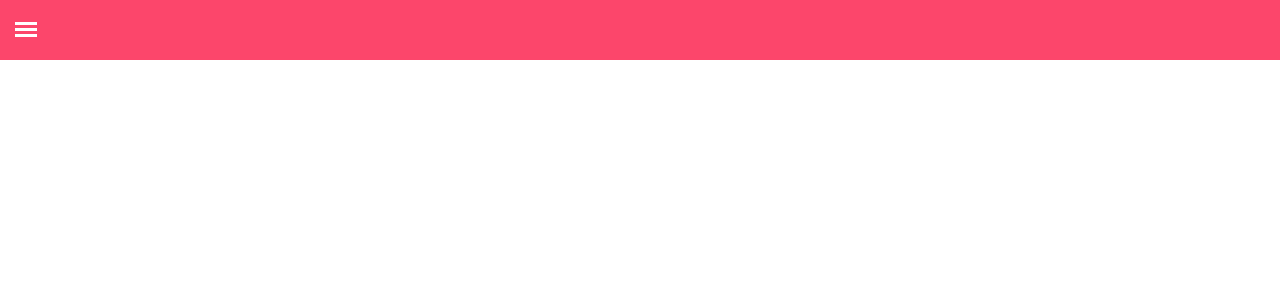
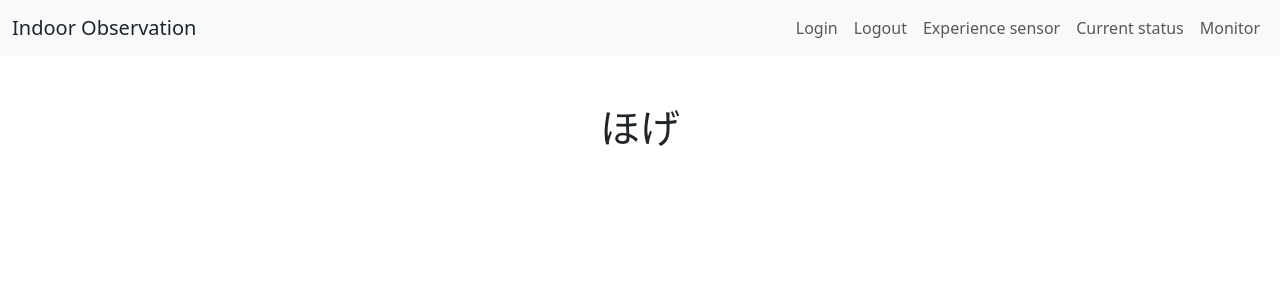
Before and after one commit to shuri12290/Indor_obsarvation, a Django app: template templates/base.html in a window 1280 px wide. Shown: the top 300 px of the page. Run offline with Django 3.2, Linux system fonts and the light colour scheme; the template is opened without the code that fills it, so the values that code supplies are empty.

Commit message:
Change side bar design 	deleted:    static/css/sideBar.css 	new file:   static/js/SerialCommunication.js

```diff
--- a/static/css/sideBar.css
+++ /dev/null
@@ -1,145 +0,0 @@
-@import url('https://fonts.googleapis.com/css?family=Varela+Round');
-html, body {
-    overflow-x: hidden;
-    height: 100%;
-}
-body {
-    background: #fff;
-    padding: 0;
-    margin: 0;
-    font-family: 'Varela Round', sans-serif;
-}
-.header {
-    display: block;
-    margin: 0 auto;
-    width: 100%;
-    max-width: 100%;
-    box-shadow: none;
-    background-color: #FC466B;
-    position: fixed;
-    height: 60px!important;
-    overflow: hidden;
-    z-index: 10;
-}
-.main {
-    margin: 0 auto;
-    display: block;
-    height: 100%;
-    margin-top: 60px;
-}
-.mainInner{
-    display: table;
-    height: 100%;
-    width: 100%;
-    text-align: center;
-}
-.mainInner div{
-    display:table-cell;
-    vertical-align: middle;
-    font-size: 3em;
-    font-weight: bold;
-    letter-spacing: 1.25px;
-}
-#sidebarMenu {
-    height: 100%;
-    position: fixed;
-    left: 0;
-    width: 250px;
-    margin-top: 60px;
-    transform: translateX(-250px);
-    transition: transform 250ms ease-in-out;
-    background: linear-gradient(180deg, #FC466B 0%, #3F5EFB 100%);
-}
-.sidebarMenuInner{
-    margin:0;
-    padding:0;
-    border-top: 1px solid rgba(255, 255, 255, 0.10);
-}
-.sidebarMenuInner li{
-    list-style: none;
-    color: #fff;
-    text-transform: uppercase;
-    font-weight: bold;
-    padding: 20px;
-    cursor: pointer;
-    border-bottom: 1px solid rgba(255, 255, 255, 0.10);
-}
-.sidebarMenuInner li span{
-    display: block;
-    font-size: 14px;
-    color: rgba(255, 255, 255, 0.50);
-}
-.sidebarMenuInner li a{
-    color: #fff;
-    text-transform: uppercase;
-    font-weight: bold;
-    cursor: pointer;
-    text-decoration: none;
-}
-input[type="checkbox"]:checked ~ #sidebarMenu {
-    transform: translateX(0);
-}
-
-input[type=checkbox] {
-    transition: all 0.3s;
-    box-sizing: border-box;
-    display: none;
-}
-.sidebarIconToggle {
-    transition: all 0.3s;
-    box-sizing: border-box;
-    cursor: pointer;
-    position: absolute;
-    z-index: 99;
-    height: 100%;
-    width: 100%;
-    top: 22px;
-    left: 15px;
-    height: 22px;
-    width: 22px;
-}
-.spinner {
-    transition: all 0.3s;
-    box-sizing: border-box;
-    position: absolute;
-    height: 3px;
-    width: 100%;
-    background-color: #fff;
-}
-.horizontal {
-    transition: all 0.3s;
-    box-sizing: border-box;
-    position: relative;
-    float: left;
-    margin-top: 3px;
-}
-.diagonal.part-1 {
-    position: relative;
-    transition: all 0.3s;
-    box-sizing: border-box;
-    float: left;
-}
-.diagonal.part-2 {
-    transition: all 0.3s;
-    box-sizing: border-box;
-    position: relative;
-    float: left;
-    margin-top: 3px;
-}
-input[type=checkbox]:checked ~ .sidebarIconToggle > .horizontal {
-    transition: all 0.3s;
-    box-sizing: border-box;
-    opacity: 0;
-}
-input[type=checkbox]:checked ~ .sidebarIconToggle > .diagonal.part-1 {
-    transition: all 0.3s;
-    box-sizing: border-box;
-    transform: rotate(135deg);
-    margin-top: 8px;
-}
-input[type=checkbox]:checked ~ .sidebarIconToggle > .diagonal.part-2 {
-    transition: all 0.3s;
-    box-sizing: border-box;
-    transform: rotate(-135deg);
-    margin-top: -9px;
-}
--- a/templates/base.html
+++ b/templates/base.html
@@ -4,32 +4,36 @@
 <head>
     <meta charset="UTF-8">
     <title>{% block title %}{% endblock %}</title>
-    <link rel="stylesheet" type="text/css" href="{% static 'css/sideBar.css' %}">
-</head>
+    <link href="https://cdn.jsdelivr.net/npm/bootstrap@5.3.0-alpha3/dist/css/bootstrap.min.css" rel="stylesheet" integrity="sha384-KK94CHFLLe+nY2dmCWGMq91rCGa5gtU4mk92HdvYe+M/SXH301p5ILy+dN9+nJOZ" crossorigin="anonymous">
+    <script src="https://cdn.jsdelivr.net/npm/bootstrap@5.3.0-alpha3/dist/js/bootstrap.bundle.min.js" integrity="sha384-ENjdO4Dr2bkBIFxQpeoTz1HIcje39Wm4jDKdf19U8gI4ddQ3GYNS7NTKfAdVQSZe" crossorigin="anonymous"></script>
+  </head>
 <body>
+  <div class="navbar navbar-expand-lg bg-light">
+    <div class="container-fluid">
+      <a class="navbar-brand text-dark" href="#">Indoor Observation</a>
+      <button class="navbar-toggler" type="button" data-bs-toggle="offcanvas" data-bs-target="#offcanvas" aria-controls="offcanvas">
+        <span class="navbar-toggler-icon"></span>
+      </button>
 
-<div class="header"></div>
-  <input type="checkbox" class="openSidebarMenu" id="openSidebarMenu">
-  <label for="openSidebarMenu" class="sidebarIconToggle">
-    <div class="spinner diagonal part-1"></div>
-    <div class="spinner horizontal"></div>
-    <div class="spinner diagonal part-2"></div>
-  </label>
-  <div id="sidebarMenu">
-    <ul class="sidebarMenuInner">
-      <li>Jelena Jovanovic <span>Web Developer</span></li>
-      <li><a href="https://vanila.io" target="_blank">Company</a></li>
-      <li><a href="https://instagram.com/plavookac" target="_blank">Instagram</a></li>
-      <li><a href="https://twitter.com/plavookac" target="_blank">Twitter</a></li>
-      <li><a href="https://www.youtube.com/channel/UCDfZM0IK6RBgud8HYGFXAJg" target="_blank">YouTube</a></li>
-      <li><a href="https://www.linkedin.com/in/plavookac/" target="_blank">Linkedin</a></li>
-    </ul>
-  </div>
-  <div id='center' class="main center">
-    <div class="mainInner">
-      {% block content %}
-      {% endblock %}
+      <div class="offcanvas offcanvas-start" tabindex="-1" id="offcanvas" aria-labelledby="offcanvasLabel">
+        <div class="offcanvas-header">
+          <h5 class="offcanvas-title">Menu</h5>
+          <button type="button" class="btn-close text-reset" data-bs-dismiss="offcanvas" aria-label="Close"></button>
+        </div>
+        <div class="offcanvas-body">
+          <ul class="navbar-nav ms-auto">
+            <li class="nav-item"><a href="#" class="nav-link">Login</a></li>
+            <li class="nav-item"><a href="#" class="nav-link">Logout</a></li>
+            <li class="nav-item"><a href="#" class="nav-link">Experience sensor</a></li>
+            <li class="nav-item"><a href="#" class="nav-link">Current status</a></li>
+            <li class="nav-item"><a href="#" class="nav-link">Monitor</a></li>
+          </ul>
+        </div>
+      </div>
     </div>
   </div>
+  {% block content%}
+  {% endblock %}
+  <h1 class="my-5 text-center">ほげ</h1>
 </body>
 </html>
```
Also changed, not shown: static/css/SerialCommunication.css (added, +20 -0 lines), static/js/SerialCommunication.js (added, +331 -0 lines).
